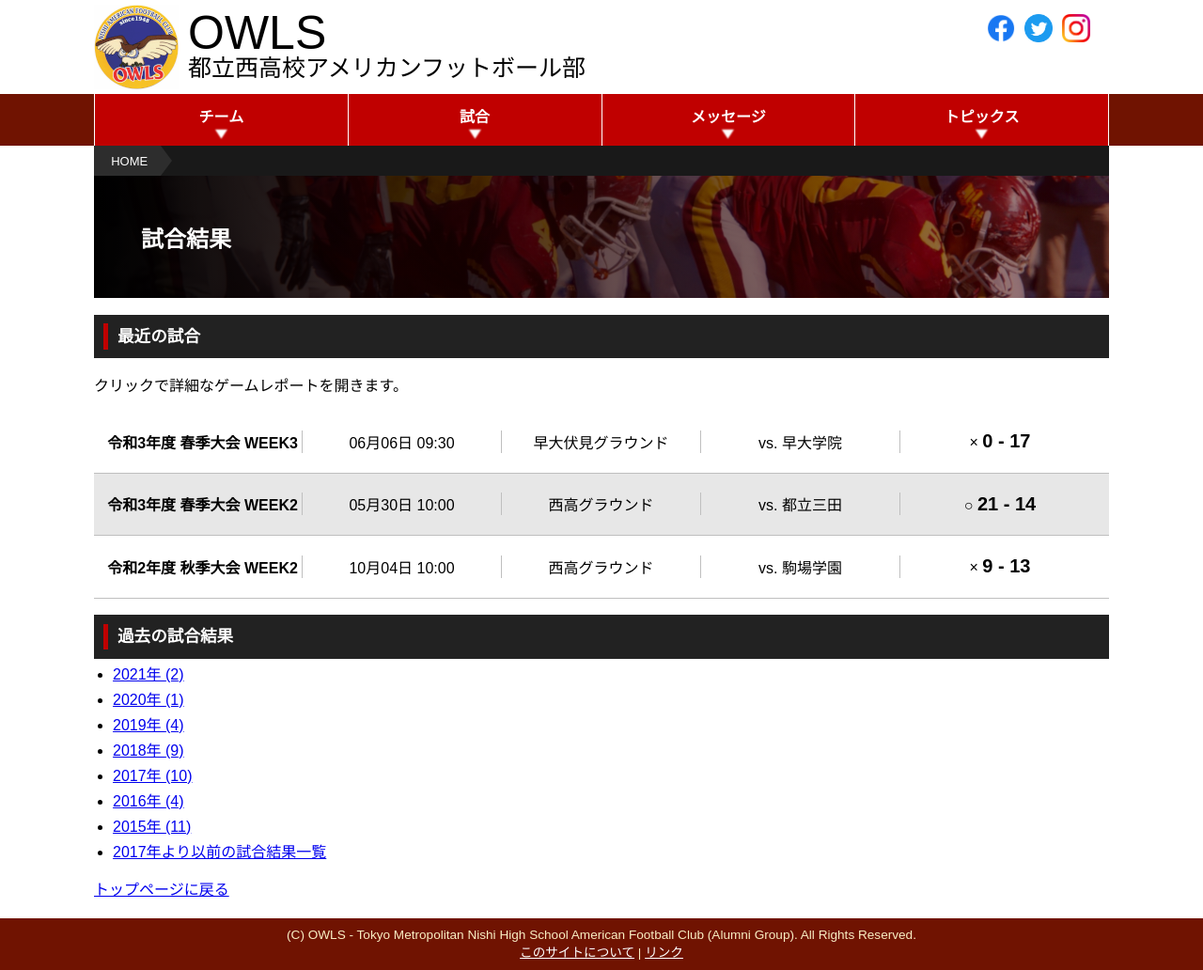
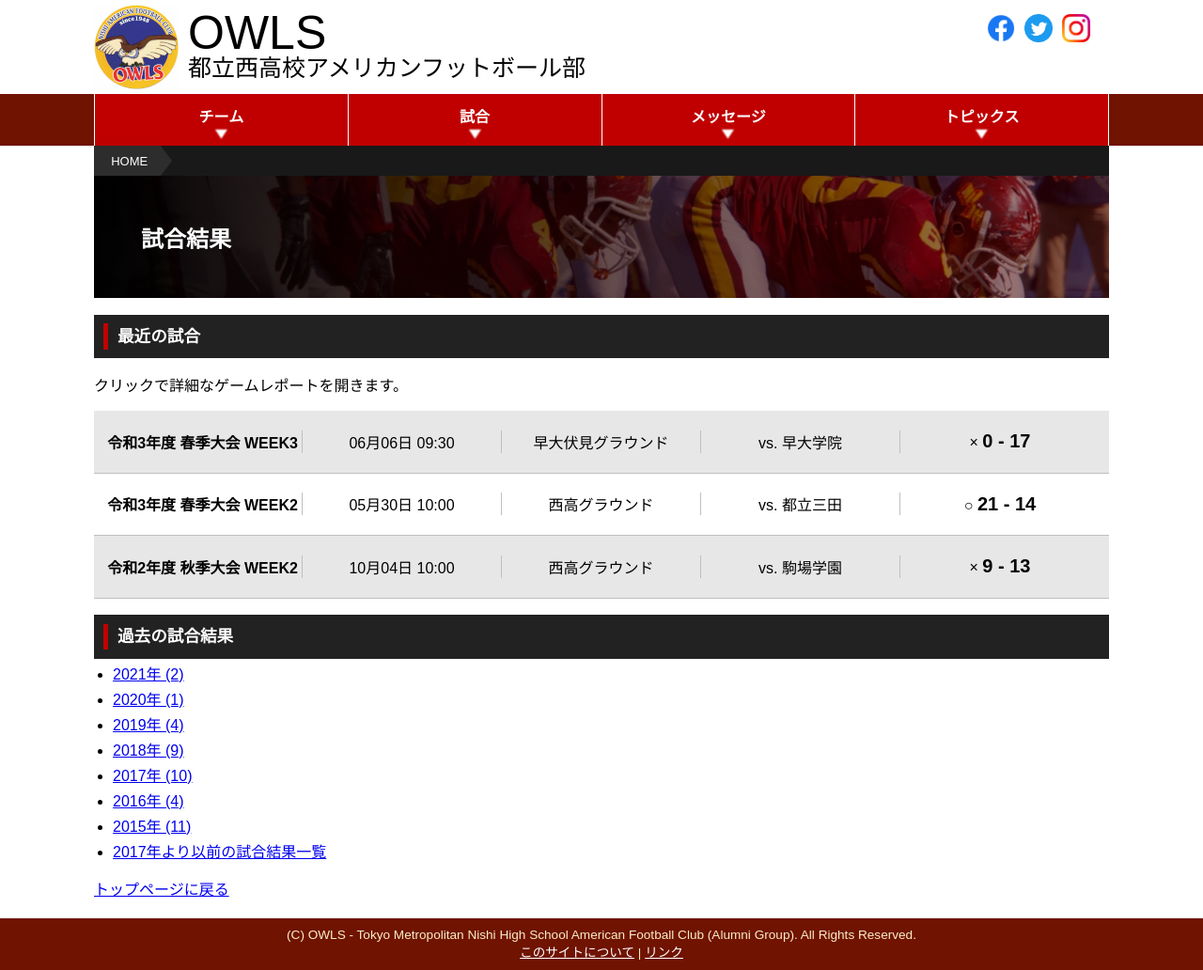
Before and after one commit to numa72/nishi-owls, a Jekyll site: the page built from game/index.html, in a window 1280 px wide. Shown: the whole page at 94% size. Built offline with Jekyll 4.4.1, drawn with Linux system fonts in a browser that asks for light colours; some web fonts are replaced.

Commit message:
adjust game list bg coloring

```diff
--- a/_sass/game.scss
+++ b/_sass/game.scss
@@ -113,7 +113,7 @@ a:any-link.game-result-list-row {
         }
     }
 
-    &:nth-child(2n) {
+    &:nth-of-type(2n + 1) {
         background-color: #e7e7e7;
     }
 
```
